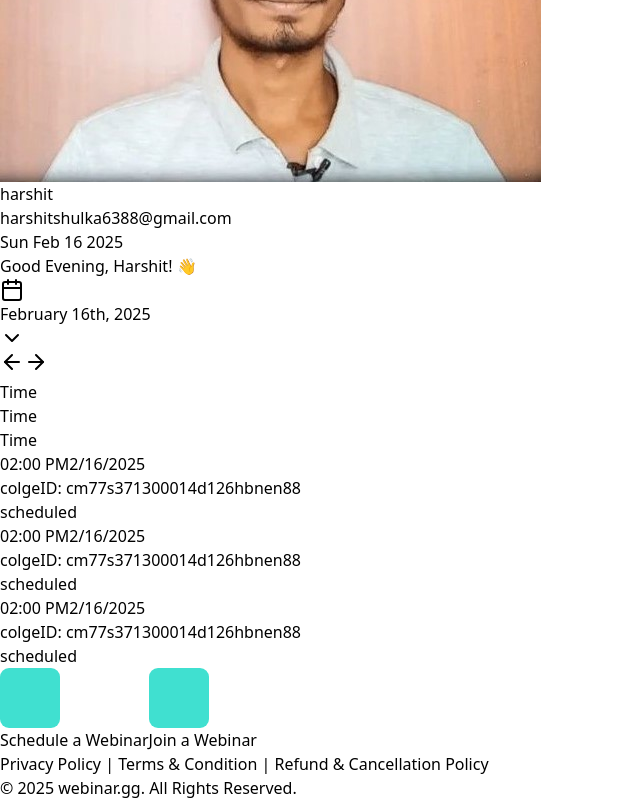
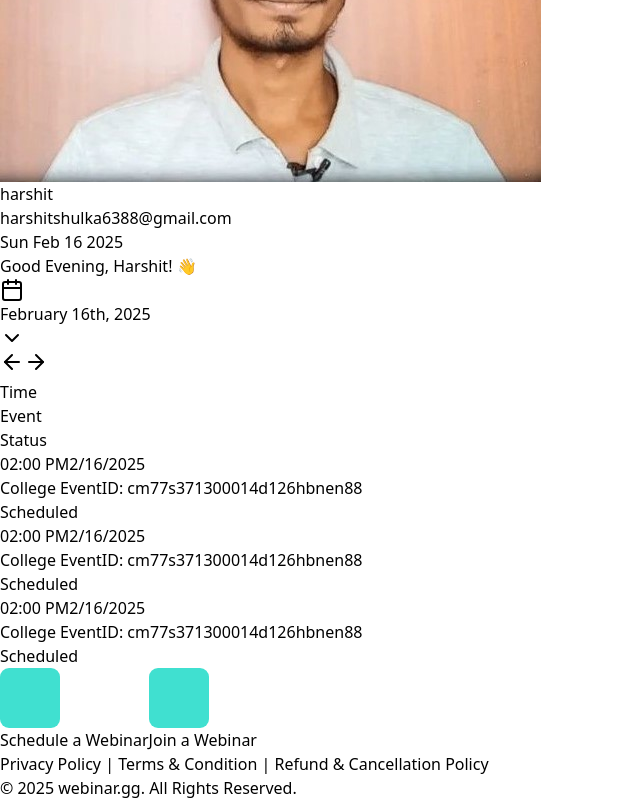
Before and after one commit to harshitduttshukla/webinar, a React (Vite) app: page /Home in a window 1280 px wide. Shown: the part 6757-7557 px from the top of the page, without its empty margins (0-640 px from the left). Built offline with nearby package versions, Linux system fonts and the light colour scheme.

Commit message:
add home

```diff
--- a/src/component/Home/Card.tsx
+++ b/src/component/Home/Card.tsx
@@ -1,12 +1,12 @@
 interface CardProps {
     img?: string;
     name : string;
-    number? : number;
+
     email : string;
-    address ?: string
+
 }
 
-function Card({img,name,number,email,address}:CardProps) {
+function Card({img,name,email,}:CardProps) {
   return (
 
 
--- a/src/component/Home/Sedulde.tsx
+++ b/src/component/Home/Sedulde.tsx
@@ -1,4 +1,4 @@
-import React from 'react';
+
 
 function Schedule() {
   return (
--- a/src/component/Home/Webiner.tsx
+++ b/src/component/Home/Webiner.tsx
@@ -1,29 +1,138 @@
-
-
 function Webiner() {
     return (
-    <div className='w-full xl:w-3/4 h-[428px] bg-white sm:p-6 p-3 border rounded-xl shadow-md mb-10 xl:mb-0'>
+      <div className="w-full xl:w-3/4 h-[428px] bg-white sm:p-6 p-3 border rounded-xl shadow-md mb-10 xl:mb-0">
+        {/* Date and Navigation */}
         <div className="bg-[#002B5B]/5 p-2 flex items-center justify-between gap-2 mb-6">
-            <div className="flex items-center gap-2"><button className="inline-flex items-center gap-2 whitespace-nowrap rounded-md text-sm transition-colors focus-visible:outline-none focus-visible:ring-1 focus-visible:ring-ring disabled:pointer-events-none disabled:opacity-50 [&amp;_svg]:pointer-events-none [&amp;_svg]:size-4 [&amp;_svg]:shrink-0 hover:bg-accent hover:text-accent-foreground h-9 px-4 py-2 w-[280px] justify-start text-left font-medium" type="button" aria-haspopup="dialog" aria-expanded="false" aria-controls="radix-:r67:" data-state="closed"><svg xmlns="http://www.w3.org/2000/svg" width="24" height="24" viewBox="0 0 24 24" fill="none" stroke="currentColor" stroke-width="2" stroke-linecap="round" stroke-linejoin="round" className="lucide lucide-calendar"><path d="M8 2v4"></path><path d="M16 2v4"></path><rect width="18" height="18" x="3" y="4" rx="2"></rect><path d="M3 10h18"></path></svg>February 16th, 2025<svg xmlns="http://www.w3.org/2000/svg" width="24" height="24" viewBox="0 0 24 24" fill="none" stroke="currentColor" stroke-width="2" stroke-linecap="round" stroke-linejoin="round" className="lucide lucide-chevron-down text-headerText/60"><path d="m6 9 6 6 6-6"></path></svg></button>
+          {/* Date Button */}
+          <div className="flex items-center gap-2">
+            <button
+              className="inline-flex items-center gap-2 whitespace-nowrap rounded-md text-sm transition-colors
+              focus-visible:outline-none focus-visible:ring-1 focus-visible:ring-ring disabled:pointer-events-none
+              disabled:opacity-50 hover:bg-accent hover:text-accent-foreground h-9 px-4 py-2 w-[280px]
+              justify-start text-left font-medium"
+              type="button"
+            >
+              <svg
+                xmlns="http://www.w3.org/2000/svg"
+                width="24"
+                height="24"
+                viewBox="0 0 24 24"
+                fill="none"
+                stroke="currentColor"
+                strokeWidth="2"
+                strokeLinecap="round"
+                strokeLinejoin="round"
+                className="lucide lucide-calendar"
+              >
+                <path d="M8 2v4"></path>
+                <path d="M16 2v4"></path>
+                <rect width="18" height="18" x="3" y="4" rx="2"></rect>
+                <path d="M3 10h18"></path>
+              </svg>
+              February 16th, 2025
+              <svg
+                xmlns="http://www.w3.org/2000/svg"
+                width="24"
+                height="24"
+                viewBox="0 0 24 24"
+                fill="none"
+                stroke="currentColor"
+                strokeWidth="2"
+                strokeLinecap="round"
+                strokeLinejoin="round"
+                className="lucide lucide-chevron-down text-headerText/60"
+              >
+                <path d="m6 9 6 6 6-6"></path>
+              </svg>
+            </button>
           </div>
-            <div class="flex items-center gap-2"><button><svg xmlns="http://www.w3.org/2000/svg" width="24" height="24" viewBox="0 0 24 24" fill="none" stroke="currentColor" stroke-width="2" stroke-linecap="round" stroke-linejoin="round" class="lucide lucide-arrow-left text-headerText"><path d="m12 19-7-7 7-7"></path><path d="M19 12H5"></path></svg></button><button><svg xmlns="http://www.w3.org/2000/svg" width="24" height="24" viewBox="0 0 24 24" fill="none" stroke="currentColor" stroke-width="2" stroke-linecap="round" stroke-linejoin="round" class="lucide lucide-arrow-right text-headerText"><path d="M5 12h14"></path><path d="m12 5 7 7-7 7"></path></svg></button></div>
+
+          {/* Navigation Buttons */}
+          <div className="flex items-center gap-2">
+            <button>
+              <svg
+                xmlns="http://www.w3.org/2000/svg"
+                width="24"
+                height="24"
+                viewBox="0 0 24 24"
+                fill="none"
+                stroke="currentColor"
+                strokeWidth="2"
+                strokeLinecap="round"
+                strokeLinejoin="round"
+                className="lucide lucide-arrow-left text-headerText"
+              >
+                <path d="m12 19-7-7 7-7"></path>
+                <path d="M19 12H5"></path>
+              </svg>
+            </button>
+            <button>
+              <svg
+                xmlns="http://www.w3.org/2000/svg"
+                width="24"
+                height="24"
+                viewBox="0 0 24 24"
+                fill="none"
+                stroke="currentColor"
+                strokeWidth="2"
+                strokeLinecap="round"
+                strokeLinejoin="round"
+                className="lucide lucide-arrow-right text-headerText"
+              >
+                <path d="M5 12h14"></path>
+                <path d="m12 5 7 7-7 7"></path>
+              </svg>
+            </button>
           </div>
+        </div>
+
+        {/* Schedule Table */}
         <div className="px-6">
           <div className="border rounded-lg overflow-hidden">
+            {/* Table Header */}
             <div className="grid grid-cols-3 justify-start items-center gap-6 py-3 px-4 bg-gray-50 border-b">
-                    <div className="text-base font-semibold text-[rgba(28, 27, 31, 0.60)]">Time</div>
-                    <div className="text-base font-semibold text-[rgba(28, 27, 31, 0.60)]">Time</div>
-                    <div className="text-base font-semibold text-[rgba(28, 27, 31, 0.60)]">Time</div>
+              <div className="text-base font-semibold text-gray-600">Time</div>
+              <div className="text-base font-semibold text-gray-600">Event</div>
+              <div className="text-base font-semibold text-gray-600">Status</div>
             </div>
-                <div className="h-[250px] overflow-y-scroll">
-                <div class="grid grid-cols-3 h-[100px] justify-start items-center gap-6 py-4 px-4 hover:bg-gray-50 transition-colors border-b last:border-b-0 cursor-pointer"><div><div class="flex flex-col"><span class="text-sm font-medium text-gray-900">02:00 PM</span><span class="text-xs text-gray-500">2/16/2025</span></div></div><div><div class="flex flex-col"><span class="text-sm font-medium text-gray-900">colge</span><span class="text-xs text-gray-500">ID: cm77s371300014d126hbnen88</span></div></div><div><span class="inline-flex items-center px-2.5 py-0.5 rounded-full text-xs font-medium bg-blue-100 text-blue-800">scheduled</span></div></div>
-                <div class="grid grid-cols-3 h-[100px] justify-start items-center gap-6 py-4 px-4 hover:bg-gray-50 transition-colors border-b last:border-b-0 cursor-pointer"><div><div class="flex flex-col"><span class="text-sm font-medium text-gray-900">02:00 PM</span><span class="text-xs text-gray-500">2/16/2025</span></div></div><div><div class="flex flex-col"><span class="text-sm font-medium text-gray-900">colge</span><span class="text-xs text-gray-500">ID: cm77s371300014d126hbnen88</span></div></div><div><span class="inline-flex items-center px-2.5 py-0.5 rounded-full text-xs font-medium bg-blue-100 text-blue-800">scheduled</span></div></div>
-                <div class="grid grid-cols-3 h-[100px] justify-start items-center gap-6 py-4 px-4 hover:bg-gray-50 transition-colors border-b last:border-b-0 cursor-pointer"><div><div class="flex flex-col"><span class="text-sm font-medium text-gray-900">02:00 PM</span><span class="text-xs text-gray-500">2/16/2025</span></div></div><div><div class="flex flex-col"><span class="text-sm font-medium text-gray-900">colge</span><span class="text-xs text-gray-500">ID: cm77s371300014d126hbnen88</span></div></div><div><span class="inline-flex items-center px-2.5 py-0.5 rounded-full text-xs font-medium bg-blue-100 text-blue-800">scheduled</span></div></div>
+
+            {/* Scrollable Content */}
+            <div className="h-[250px] overflow-y-auto">
+              {[...Array(3)].map((_, index) => (
+                <div
+                  key={index}
+                  className="grid grid-cols-3 h-[100px] justify-start items-center gap-6 py-4 px-4
+                  hover:bg-gray-50 transition-colors border-b last:border-b-0 cursor-pointer"
+                >
+                  {/* Time Column */}
+                  <div>
+                    <div className="flex flex-col">
+                      <span className="text-sm font-medium text-gray-900">02:00 PM</span>
+                      <span className="text-xs text-gray-500">2/16/2025</span>
+                    </div>
+                  </div>
+
+                  {/* Event Column */}
+                  <div>
+                    <div className="flex flex-col">
+                      <span className="text-sm font-medium text-gray-900">College Event</span>
+                      <span className="text-xs text-gray-500">ID: cm77s371300014d126hbnen88</span>
+                    </div>
+                  </div>
+
+                  {/* Status Column */}
+                  <div>
+                    <span className="inline-flex items-center px-2.5 py-0.5 rounded-full text-xs font-medium bg-blue-100 text-blue-800">
+                      Scheduled
+                    </span>
+                  </div>
+                </div>
+              ))}
             </div>
           </div>
         </div>
       </div>
-  )
+    );
   }
 
-export default Webiner
+  export default Webiner;
```
Lines whose indentation alone changed are shown as unchanged.
